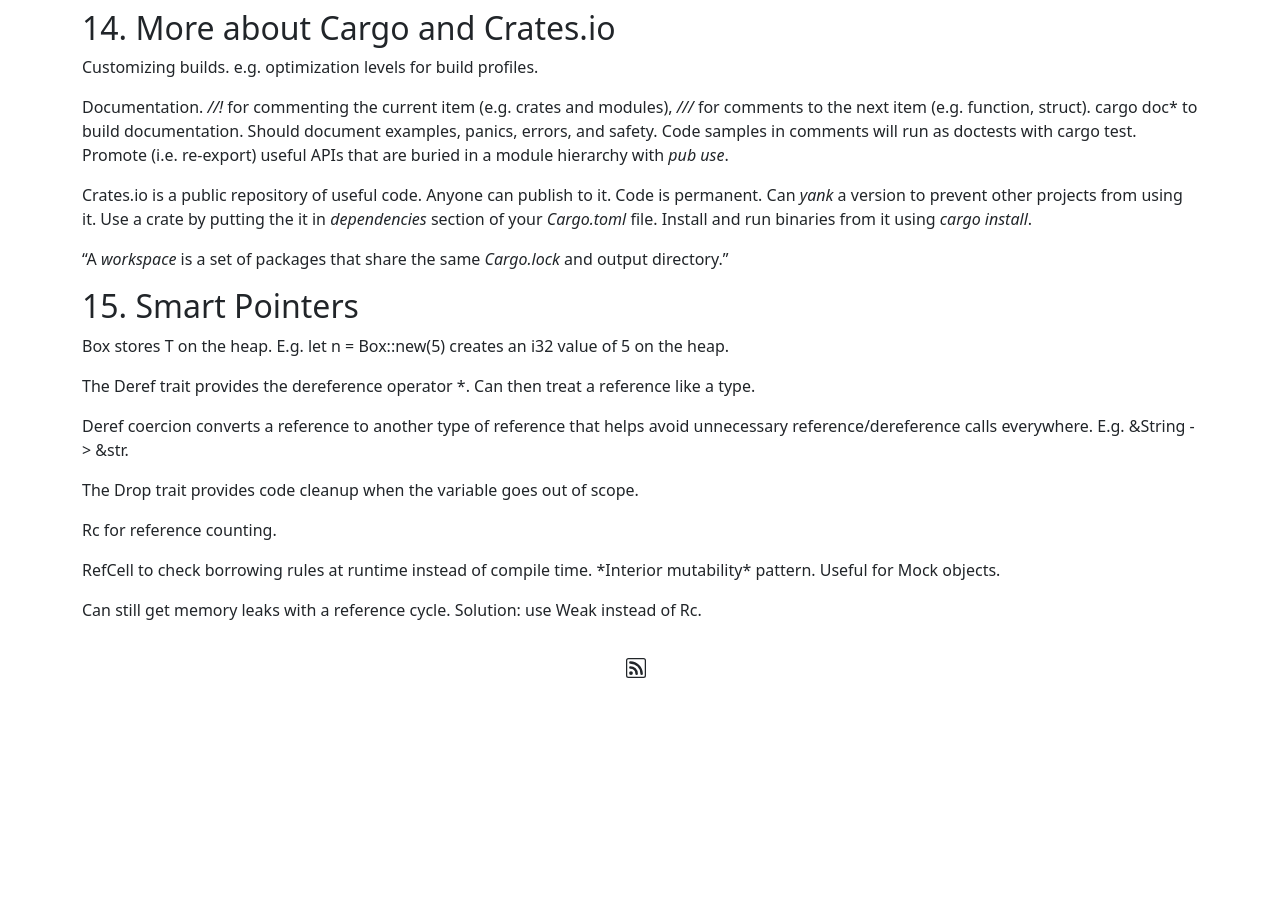
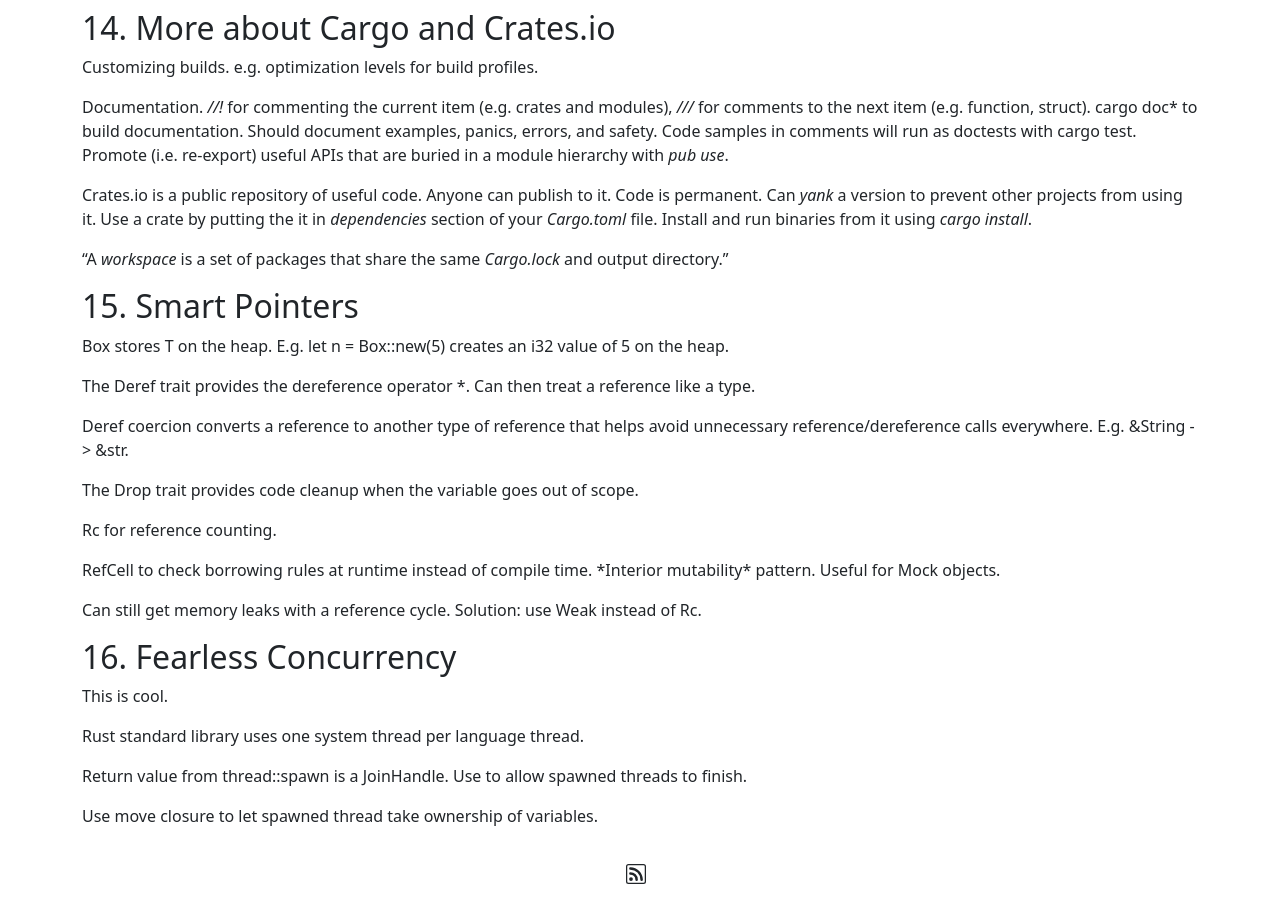
Before and after one commit to matthewdrees/matthewdrees.github.io, a Jekyll site: the page built from _posts/2022-09-30-the-rust-programming-language.md, in a window 1280 px wide and 900 px high, scrolled down 4279 px. Built offline with Jekyll 4.4.1, drawn with Linux system fonts in a browser that asks for light colours; before the commit the page ends 4973 px from its top, so only the background shows below that.

Commit message:
Rust book, 16, WIP.

```diff
--- a/_posts/2022-09-30-the-rust-programming-language.md
+++ b/_posts/2022-09-30-the-rust-programming-language.md
@@ -179,3 +179,13 @@
 RefCell<T> to check borrowing rules at runtime instead of compile time. *Interior mutability* pattern. Useful for Mock objects.
 
 Can still get memory leaks with a reference cycle. Solution: use Weak<T> instead of Rc<T>.
+
+## 16. Fearless Concurrency
+
+This is cool.
+
+Rust standard library uses one system thread per language thread.
+
+Return value from thread::spawn is a JoinHandle. Use to allow spawned threads to finish.
+
+Use move closure to let spawned thread take ownership of variables.
```
